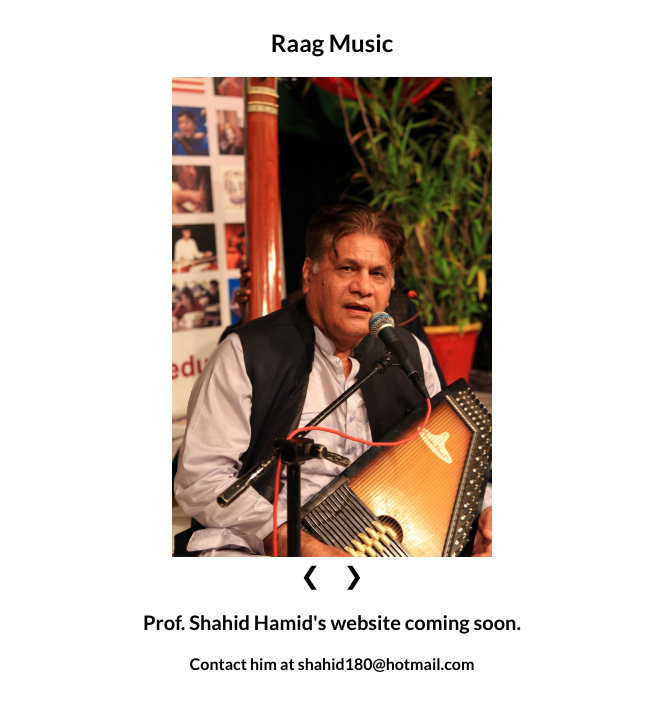
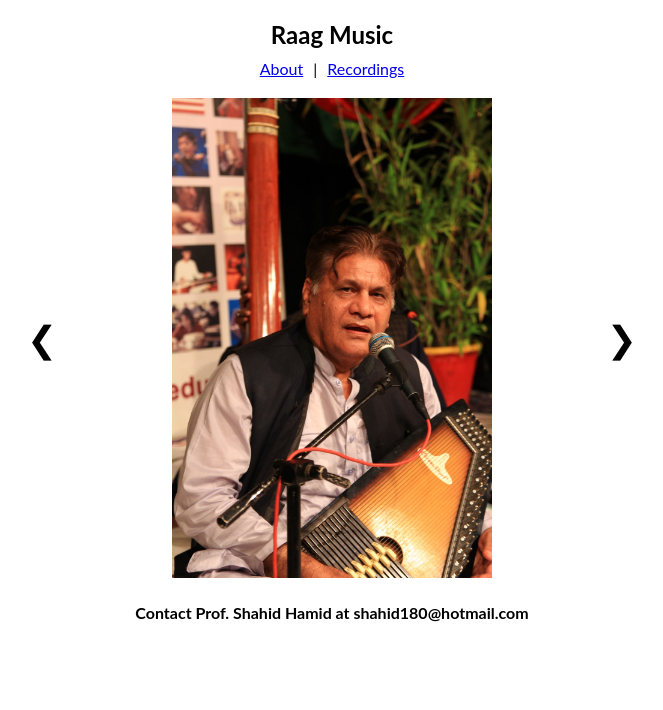
Before and after one commit to abdullahzafar/abdullahzafar.github.io, a plain HTML site: page index.html in a window 1280 px wide. Shown: the whole page, without its empty margins (308-971 px from the left). Drawn offline with Linux system fonts and the light colour scheme.

Commit message:
updated the landing page

```diff
--- a/index.html
+++ b/index.html
@@ -3,91 +3,111 @@
 <head>
     <meta charset="UTF-8">
     <meta name="viewport" content="width=device-width, initial-scale=1.0">
-	<link rel="stylesheet" href="https://fonts.googleapis.com/css2?family=Lato:wght@400;700&display=swap">
+    <title>Raag Music</title>
     <style>
         body {
+            font-family: 'Lato', sans-serif;
             text-align: center;
-			font-family: 'Lato', sans-serif;
+            margin: 0;
+            padding: 0;
         }
 
-        #header {
+        #header1 {
             font-size: 24px;
+            margin-top: 20px; /* Maintain the existing margin */
+            margin-bottom: 10px; /* Added margin below the header */
             font-weight: bold;
-            padding: 20px;
         }
 
-        #slideshow-container {
-            max-width: 80%;
-            margin: 0 auto;
-            position: relative;
+		#title_link {
+			text-decoration: none;
+            color: black;
 		}
 
-        .mySlides {
+        #header2 {
+            font-size: 16px;
+            margin-top: 20px; /* Maintain the existing margin */
+            font-weight: bold;
+            padding: 5px;
+        }
+
+        .slideshow-container {
+            width: 100%;
+            height: 60vh;
+            position: relative;
+            overflow: hidden;
+            margin: 20px auto;
+            display: flex;
+            justify-content: center;
+            align-items: center;
+        }
+
+        .slideshow-container img {
+            max-width: 100%;
+            max-height: 100%;
             display: none;
         }
 
-        img {
-            max-height: 60vh; /* Set max height to 60% of the viewport height */
-            width: auto; /* Maintain aspect ratio */
+        .prev, .next {
+            position: absolute;
+            top: 50%;
+            transform: translateY(-50%);
+            font-size: 36px;
+            cursor: pointer;
+            background-color: transparent; /* Transparent background */
+            color: black; /* Black text color */
+            padding: 10px 15px;
+            z-index: 1;
+            /*-webkit-text-stroke: 1px white; White stroke around text */
+            text-shadow: 3px 0px 0px white;
         }
 
-        #coming-soon {
-            font-size: 20px;
-            font-weight: bold;
-            padding: 20px;
+        .prev {
+            left: 0;
+        }
+
+        .next {
+            right: 0;
+        }
+
+		/* Added margin to all nav elements */
+        nav a {
+            margin: 10px; /* Adjust the margin as needed */
         }
 
         #contact {
             font-size: 16px;
             font-weight: bold;
-            padding: 0px;
-        }
-		/* Larger slideshow buttons */
-        .prev, .next {
-            font-size: 24px;
             padding: 10px;
         }
 
+        @media (min-width: 768px) {
+            .slideshow-container {
+                width: 50%;
+            }
+        }
     </style>
-    <title>Raag Music</title>
 </head>
 <body>
-    <div id="header">
-        Raag Music
-    </div>
-
-    <div id="slideshow-container">
-        <div class="mySlides">
+    <header id="header1"><a id="title_link" href="index.html">Raag Music</a></header>
+    <!-- Add the "About" and "Recordings" links here -->
+    <nav>
+        <a href="#about">About</a>|<a href="recordings.html">Recordings</a>
+    </nav>
+    <div class="slideshow-container">
+        <!-- Slideshow images go here -->
         <img src="1.jpg" alt="Image 1">
-        </div>
-        <div class="mySlides">
         <img src="2.jpg" alt="Image 2">
-        </div>
-        <div class="mySlides">
         <img src="3.jpg" alt="Image 3">
-        </div>
-		<div class="mySlides">
         <img src="4.jpg" alt="Image 4">
-        </div>
-		<div class="mySlides">
         <img src="5.jpg" alt="Image 5">
-        </div>
-		<div class="mySlides">
         <img src="6.jpg" alt="Image 6">
-        </div>
-
         <!-- Navigation buttons -->
         <a class="prev" onclick="plusSlides(-1)">&#10094;</a>
         <a class="next" onclick="plusSlides(1)">&#10095;</a>
     </div>
-
-    <div id="coming-soon">
-        Prof. Shahid Hamid's website coming soon.
-    </div>
-	<div id="contact">
-        Contact him at shahid180@hotmail.com
-    </div>
-
+    <header class="coming-soon" id="header2">Contact Prof. Shahid Hamid at shahid180@hotmail.com</header>
+    <!-- JavaScript for slideshow -->
     <script>
         let slideIndex = 1;
         showSlides(slideIndex);
@@ -97,20 +117,17 @@
         }
 
         function showSlides(n) {
-            const slides = document.getElementsByClassName("mySlides");
-
+            let slides = document.querySelectorAll('.slideshow-container img');
             if (n > slides.length) {
                 slideIndex = 1;
             }
             if (n < 1) {
                 slideIndex = slides.length;
             }
-
             for (let i = 0; i < slides.length; i++) {
-                slides[i].style.display = "none";
+                slides[i].style.display = 'none';
             }
-
-            slides[slideIndex - 1].style.display = "block";
+            slides[slideIndex - 1].style.display = 'block';
         }
     </script>
 </body>
```
Lines whose indentation alone changed are shown as unchanged.
